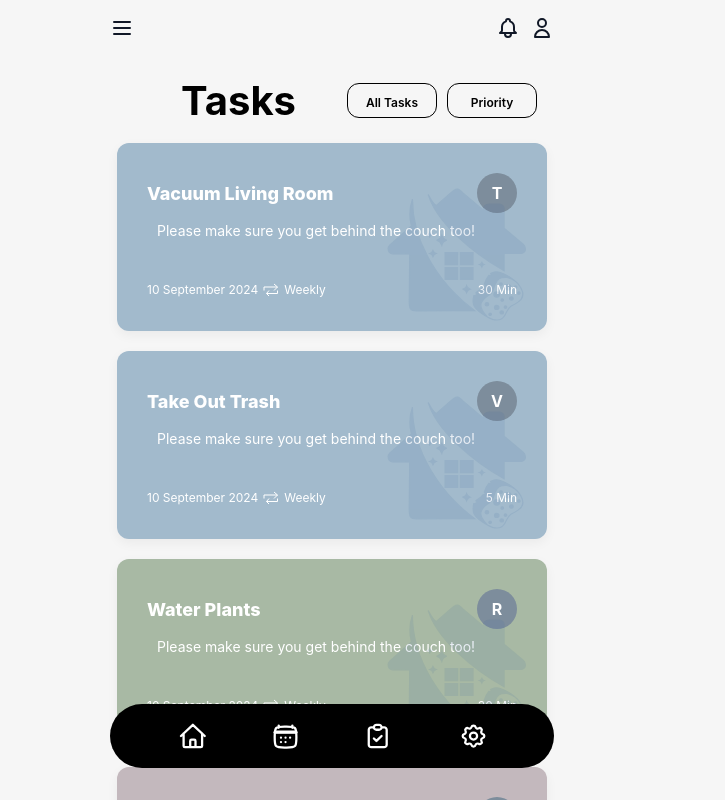
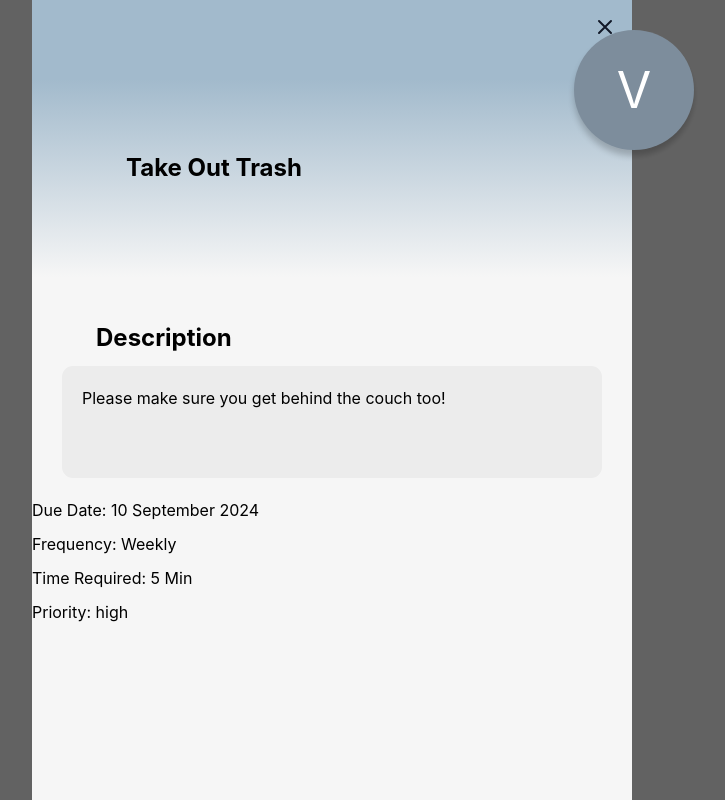
Before and after one commit to QuanNguyenDong/roomie, a React (Create React App) app in the folder frontend/: page /tasks in a window 1280 px wide. Both pictures are taken after a click on the element 640 px from the left and 445 px from the top of the page. Shown: the top 800 px of the page, without its empty margins (308-1033 px from the left). Built offline with nearby package versions, Linux system fonts and the light colour scheme; the HTML template or start-up script is replaced by a standard one.

Commit message:
added basic task card pop up elements

```diff
--- /dev/null
+++ b/frontend/src/pages/TaskCard.js
@@ -0,0 +1,30 @@
+import React from 'react';
+import "../styling/taskCard.scss"
+import CloseIcon from "../svgs/TaskManagement/CloseIcon";
+
+function TaskModal({ task, isOpen, onClose }) {
+    if (!isOpen || !task) return null;
+
+    return (
+        <div className="modal-overlay" onClick={onClose}>
+            <div className="modal-content" onClick={(e) => e.stopPropagation()}>
+                <div className="header">
+                    <div className='task-avatar2'>{task.avatar}</div>
+                    <button className="close-button" onClick={onClose}><CloseIcon/></button>
+                    <h2>{task.title}</h2>
+                </div>
+                <h2>Description</h2>
+                <div className='description'>
+                    <p>{task.description}</p>
+                </div>
+                    <p>Due Date: {task.dueDate}</p>
+                    <p>Frequency: {task.frequency}</p>
+                    <p>Time Required: {task.time}</p>
+                    <p>Priority: {task.priority}</p>
+
+            </div>
+        </div>
+    );
+}
+
+export default TaskModal;
--- a/frontend/src/pages/TaskManager.js
+++ b/frontend/src/pages/TaskManager.js
@@ -2,12 +2,14 @@ import React, { useState } from 'react';
 import '../styling/taskManager.scss';
 import TileIcon from '../svgs/Home/Tasks/TileIcon.js';
 import FrequencyIcon from '../svgs/TaskManagement/FrequencyIcon.js';
+import TaskModal from './TaskCard.js';
 
 function TaskManager() {
-    const [priorityFilter, setPriorityFilter] = useState('All'); // State for filtering tasks by priority
-    const [isPriorityDropdownOpen, setPriorityDropdownOpen] = useState(false); // State to control dropdown visibility
+    const [selectedTask, setSelectedTask] = useState(null);
+    const [priorityFilter, setPriorityFilter] = useState('All');
+    const [isPriorityDropdownOpen, setPriorityDropdownOpen] = useState(false);
 
-    // Sample task data
+
     const tasks = [
         {
             title: 'Vacuum Living Room',
@@ -47,21 +49,26 @@ function TaskManager() {
         }
     ];
 
-
     const handleFilterChange = (priority) => {
         setPriorityFilter(priority);
         setPriorityDropdownOpen(false);
     };
 
-
     const togglePriorityDropdown = () => {
         setPriorityDropdownOpen(!isPriorityDropdownOpen);
     };
 
-
     const filteredTasks = tasks.filter((task) => {
         return priorityFilter === 'All' || task.priority === priorityFilter.toLowerCase();
     });
+
+    const openTaskModal = (task) => {
+        setSelectedTask(task);
+    };
+
+    const closeTaskModal = () => {
+        setSelectedTask(null);
+    };
 
     return (
         <div className="task-manager max-w-[500px] mx-auto">
@@ -82,7 +89,7 @@ function TaskManager() {
             </div>
             <div className="task-list">
                 {filteredTasks.map((task, index) => (
-                    <div key={index} className={`task-card ${task.priority}`}>
+                    <div key={index} className={`task-card ${task.priority}`} onClick={() => openTaskModal(task)}>
                         <div className='logoicon'> <TileIcon /></div>
                         <div className="task-header">
                             <h3>{task.title}</h3>
@@ -96,11 +103,14 @@ function TaskManager() {
                     </div>
                 ))}
             </div>
+            <TaskModal task={selectedTask} isOpen={!!selectedTask} onClose={closeTaskModal} />
         </div>
     );
 }
 
 export default TaskManager;
+
+
 
 /*
 
--- /dev/null
+++ b/frontend/src/styling/taskCard.css
@@ -0,0 +1,81 @@
+.no-scroll {
+  overflow: hidden;
+}
+
+.modal-overlay {
+  position: fixed;
+  top: 0;
+  left: 0;
+  width: 100%;
+  height: 100%;
+  background-color: rgba(0, 0, 0, 0.6);
+  display: flex;
+  justify-content: center;
+  align-items: center;
+  z-index: 1000;
+}
+
+.modal-content {
+  width: 100%;
+  height: 100%;
+  max-width: 600px;
+  background: #F6F6F6;
+  z-index: 1001;
+  position: relative;
+  display: flex;
+  flex-direction: column;
+}
+
+.header {
+  padding: 30px;
+  width: 100%;
+  height: 40%;
+  margin: 0;
+  flex-shrink: 0;
+  background: linear-gradient(180deg, #A2BACC 24.9%, #F6F6F6 86.58%);
+}
+
+.task-avatar2 {
+  width: 120px;
+  height: 120px;
+  border-radius: 50%;
+  background-color: #7D8D9C;
+  display: flex;
+  justify-content: center;
+  align-items: center;
+  margin-left: 40vw;
+  font-size: 50px;
+  color: #fff;
+  box-shadow: 0px 6px 6px rgba(0, 0, 0, 0.2);
+}
+
+.close-button {
+  position: absolute;
+  top: 15px;
+  right: 15px;
+  background-color: transparent;
+  border: none;
+  font-size: 24px;
+  cursor: pointer;
+}
+
+h2 {
+  font-size: 24px;
+  margin-bottom: 10px;
+}
+
+.description {
+  width: 90%;
+  margin-bottom: 20px;
+  align-self: center;
+  padding: 20px;
+  height: 112px;
+  flex-shrink: 0;
+  border-radius: 11px;
+  background: #ECECEC;
+}
+
+p {
+  font-size: 16px;
+  margin-bottom: 10px;
+}/*# sourceMappingURL=taskCard.css.map */
--- /dev/null
+++ b/frontend/src/styling/taskCard.scss
@@ -0,0 +1,83 @@
+.no-scroll{
+    overflow: hidden;
+}
+
+.modal-overlay {
+    position: fixed;
+    top: 0;
+    left: 0;
+    width: 100%;
+    height: 100%;
+    background-color: rgba(0, 0, 0, 0.6);
+    display: flex;
+    justify-content: center;
+    align-items: center;
+    z-index: 1000;
+}
+
+.modal-content {
+    width: 100%;
+    height: 100%;
+    max-width: 600px;
+    background: #F6F6F6;
+    //padding: 20px;
+    z-index: 1001;
+    position: relative;
+    display: flex;
+    flex-direction: column;
+}
+
+.header{
+    padding: 30px;
+    width: 100%;
+    height: 40%;
+    margin: 0;
+    flex-shrink: 0;
+    background: linear-gradient(180deg, #A2BACC 24.9%, #F6F6F6 86.58%);
+
+}
+
+.task-avatar2 {
+    width: 120px;
+    height: 120px;
+    border-radius: 50%;
+    background-color: #7D8D9C;
+    display: flex;
+    justify-content: center;
+    align-items: center;
+    margin-left: 40vw;
+    font-size: 50px;
+    color: #fff;
+    box-shadow: 0px 6px 6px rgba(0, 0, 0, 0.2);
+}
+
+.close-button {
+    position: absolute;
+    top: 15px;
+    right: 15px;
+    background-color: transparent;
+    border: none;
+    font-size: 24px;
+    cursor: pointer;
+}
+
+h2 {
+    font-size: 24px;
+    margin-bottom: 10px;
+}
+
+.description{
+    width: 90%;
+    margin-bottom: 20px;
+    align-self: center;
+    padding: 20px;
+    height: 112px;
+    flex-shrink: 0;
+    border-radius: 11px;
+    background: #ECECEC;
+}
+
+p {
+    font-size: 16px;
+    margin-bottom: 10px;
+}
--- /dev/null
+++ b/frontend/src/svgs/TaskManagement/CloseIcon.js
@@ -0,0 +1,23 @@
+import React from "react";
+
+function Icon() {
+  return (
+    <svg
+      xmlns="http://www.w3.org/2000/svg"
+      width="24"
+      height="24"
+      fill="none"
+      viewBox="0 0 24 24"
+    >
+      <path
+        stroke="#111827"
+        strokeLinecap="round"
+        strokeLinejoin="round"
+        strokeWidth="2"
+        d="M6 18L18 6M6 6l12 12"
+      ></path>
+    </svg>
+  );
+}
+
+export default Icon;
```
Also changed, not shown: 1 other file (tests, documents, lock files or other folders).
